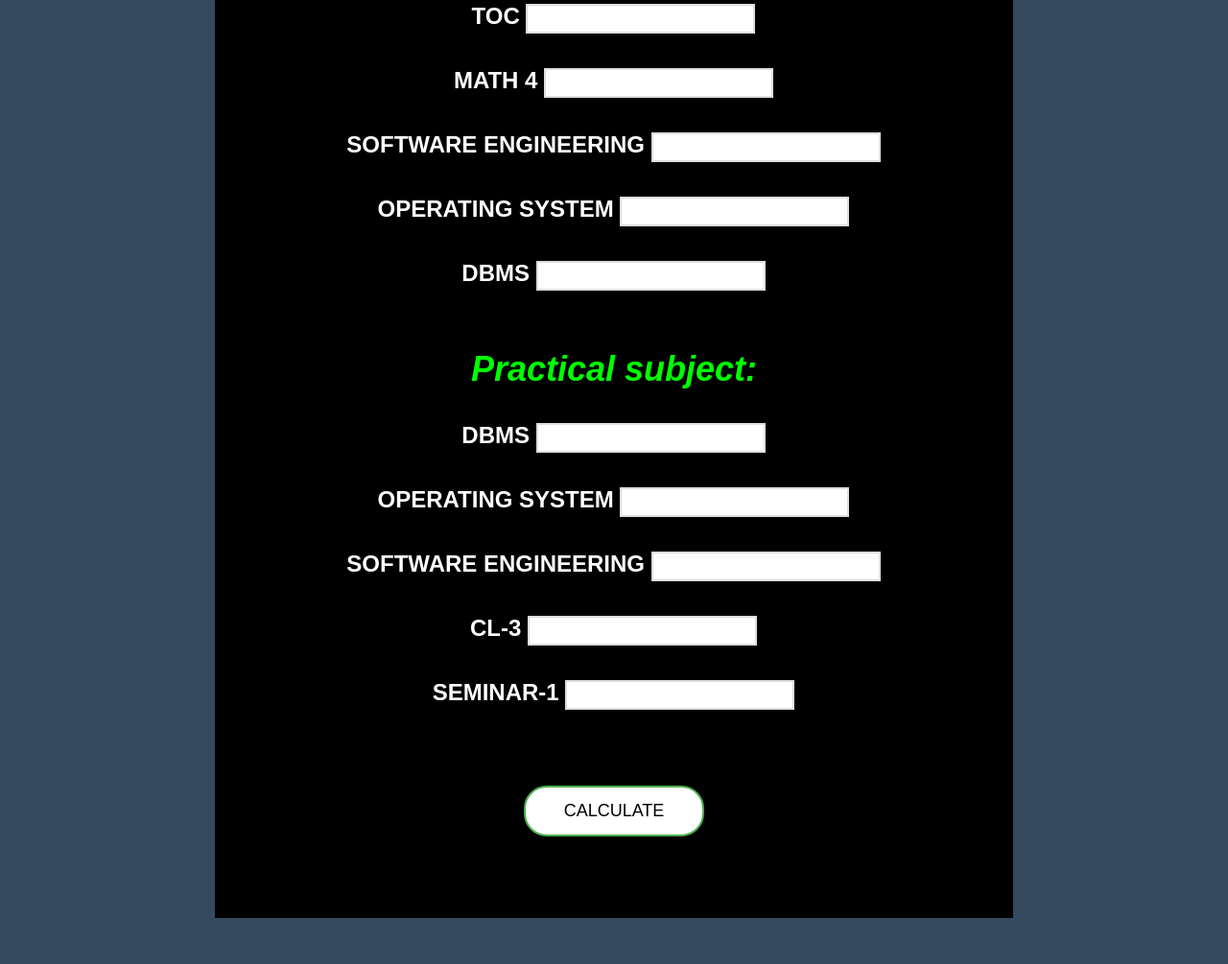
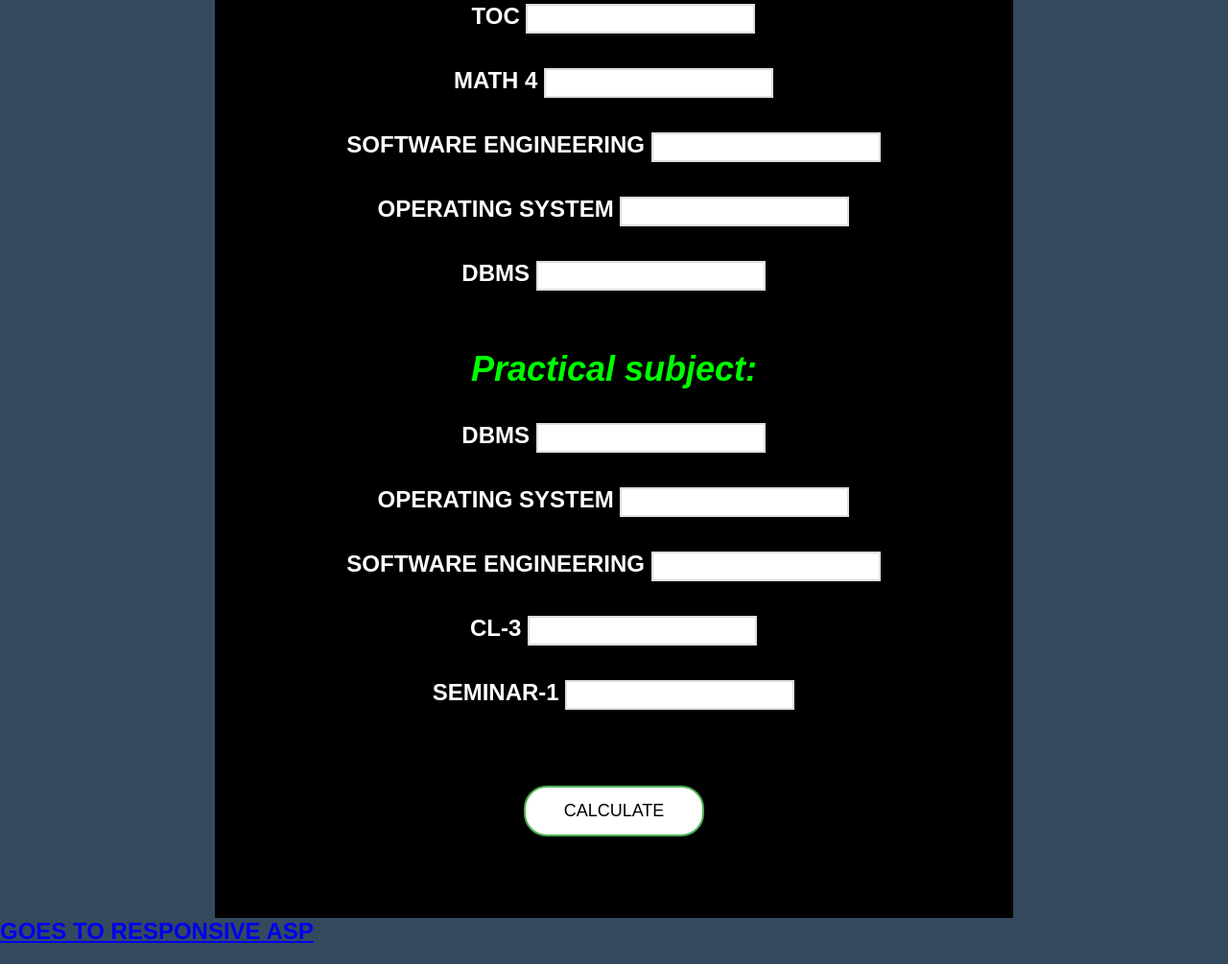
Before and after one commit to sahilsingh-jubbal/jubbal, a plain HTML site: page index.html in a window 1280 px wide. Shown: the part 243-1248 px from the top of the page at 96% size. Before the commit the page ends 1220 px from the top, so only its background shows below. Drawn offline with Linux system fonts and the light colour scheme.

Commit message:
Update index.html

```diff
--- a/index.html
+++ b/index.html
@@ -746,6 +746,6 @@ SEMINAR-1 <input type="text"  name="10th" id="text10" required="required"/><br><
 </center>
 
 </div>
-
+<a href="index23.html">GOES TO RESPONSIVE ASP</a>
 </body>
 </html>
```
